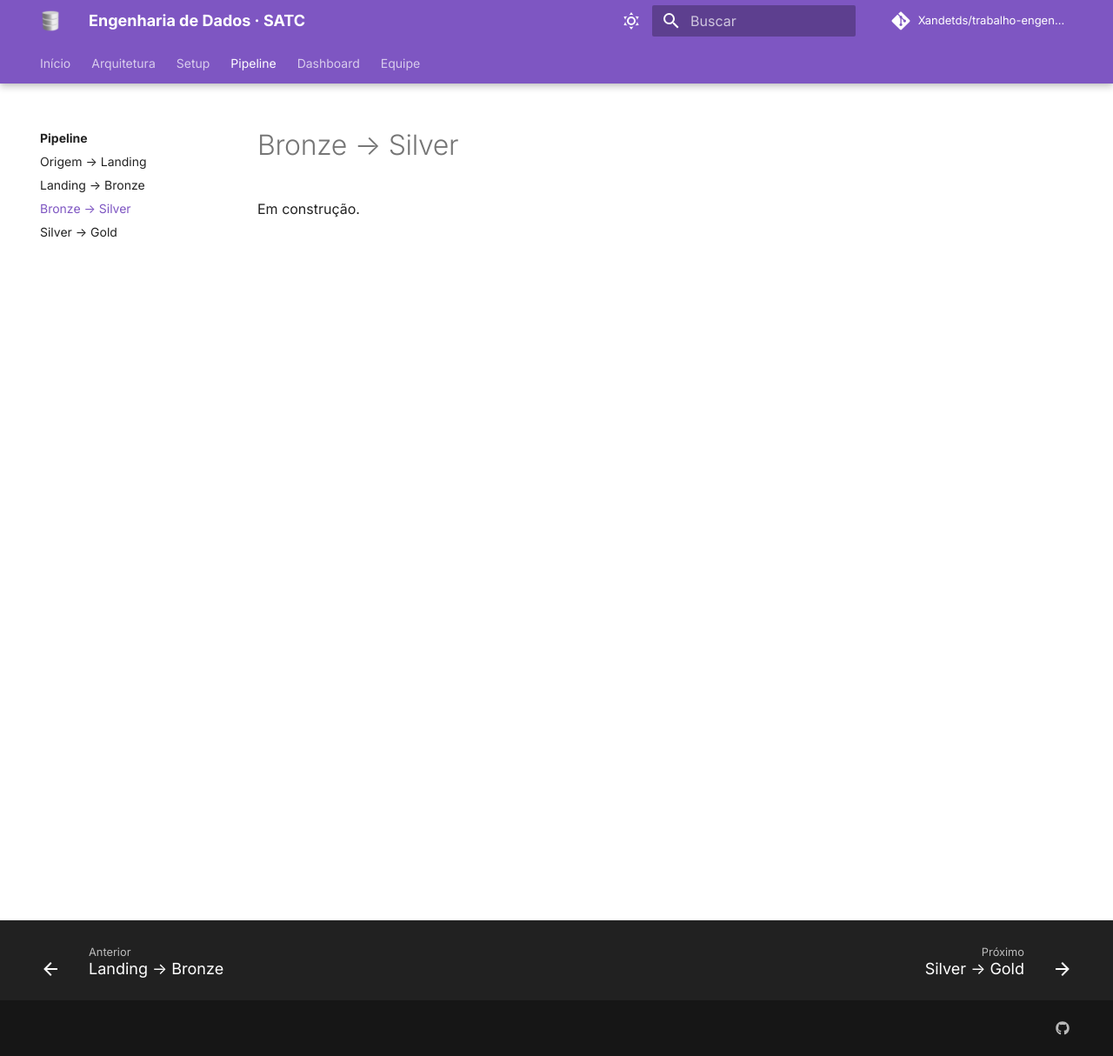
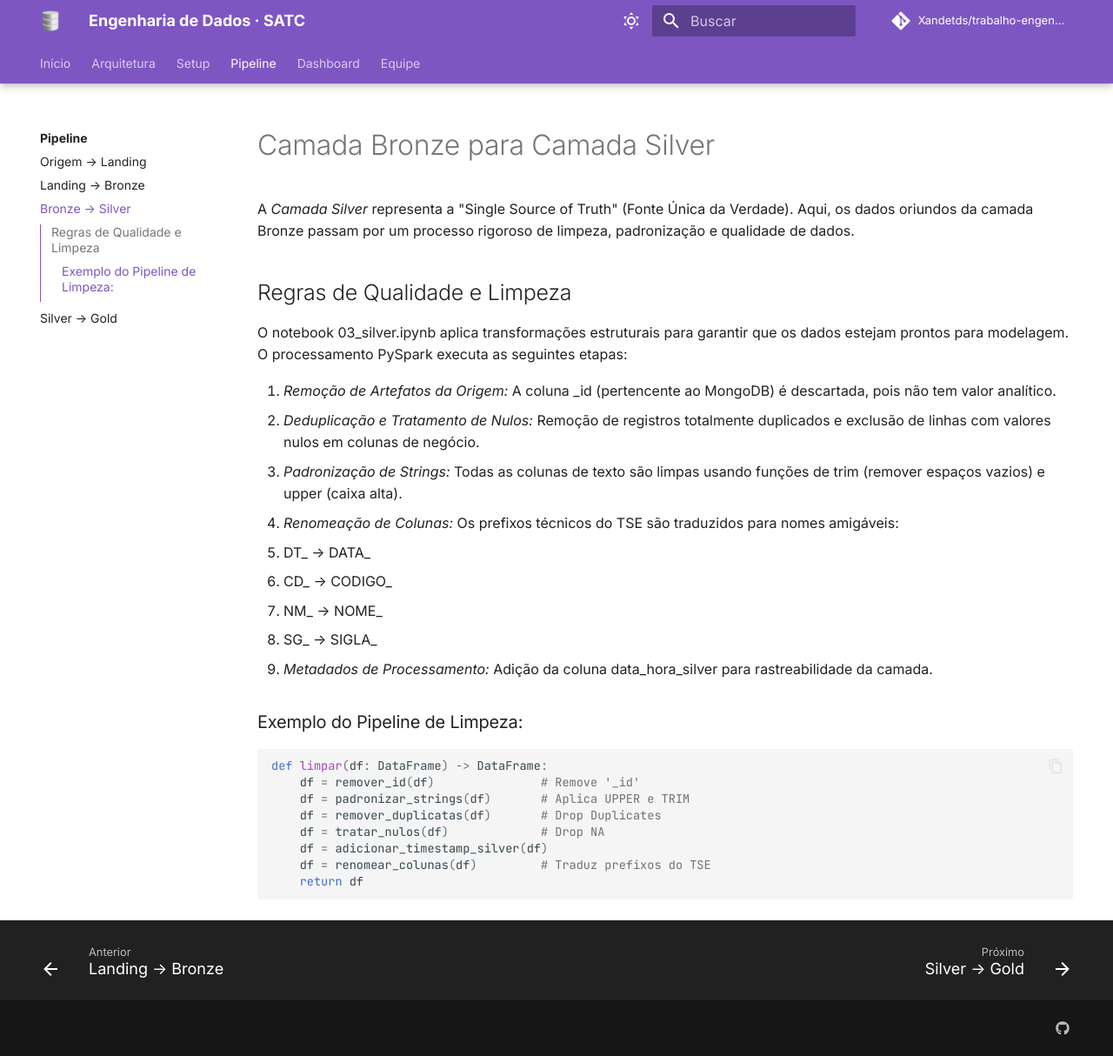
Before and after one commit to Xandetds/trabalho-engenharia-de-dados, an MkDocs documentation site: the page built from docs/pipeline/silver.md, in a window 1280 px wide and 1214 px high. Shown: the whole window at 87% size. Built offline with MkDocs 1.6.1 and Material for MkDocs 9.7.7, drawn with Linux system fonts in a browser that asks for light colours; comment, search, counter and statistics services are not loaded.

Commit message:
docs: documentar regras de qualidade e limpeza de dados na camada silver

````diff
--- a/docs/pipeline/silver.md
+++ b/docs/pipeline/silver.md
@@ -1,3 +1,29 @@
-# Bronze → Silver
+# Camada Bronze para Camada Silver
 
-Em construção.
+A *Camada Silver* representa a "Single Source of Truth" (Fonte Única da Verdade). Aqui, os dados oriundos da camada Bronze passam por um processo rigoroso de limpeza, padronização e qualidade de dados.
+
+## Regras de Qualidade e Limpeza
+
+O notebook 03_silver.ipynb aplica transformações estruturais para garantir que os dados estejam prontos para modelagem. O processamento PySpark executa as seguintes etapas:
+
+1. *Remoção de Artefatos da Origem:* A coluna _id (pertencente ao MongoDB) é descartada, pois não tem valor analítico.
+2. *Deduplicação e Tratamento de Nulos:* Remoção de registros totalmente duplicados e exclusão de linhas com valores nulos em colunas de negócio.
+3. *Padronização de Strings:* Todas as colunas de texto são limpas usando funções de trim (remover espaços vazios) e upper (caixa alta).
+4. *Renomeação de Colunas:* Os prefixos técnicos do TSE são traduzidos para nomes amigáveis:
+   * DT_ → DATA_
+   * CD_ → CODIGO_
+   * NM_ → NOME_
+   * SG_ → SIGLA_
+5. *Metadados de Processamento:* Adição da coluna data_hora_silver para rastreabilidade da camada.
+
+### Exemplo do Pipeline de Limpeza:
+```python
+def limpar(df: DataFrame) -> DataFrame:
+    df = remover_id(df)               # Remove '_id'
+    df = padronizar_strings(df)       # Aplica UPPER e TRIM
+    df = remover_duplicatas(df)       # Drop Duplicates
+    df = tratar_nulos(df)             # Drop NA
+    df = adicionar_timestamp_silver(df)
+    df = renomear_colunas(df)         # Traduz prefixos do TSE
+    return df
+```
````
